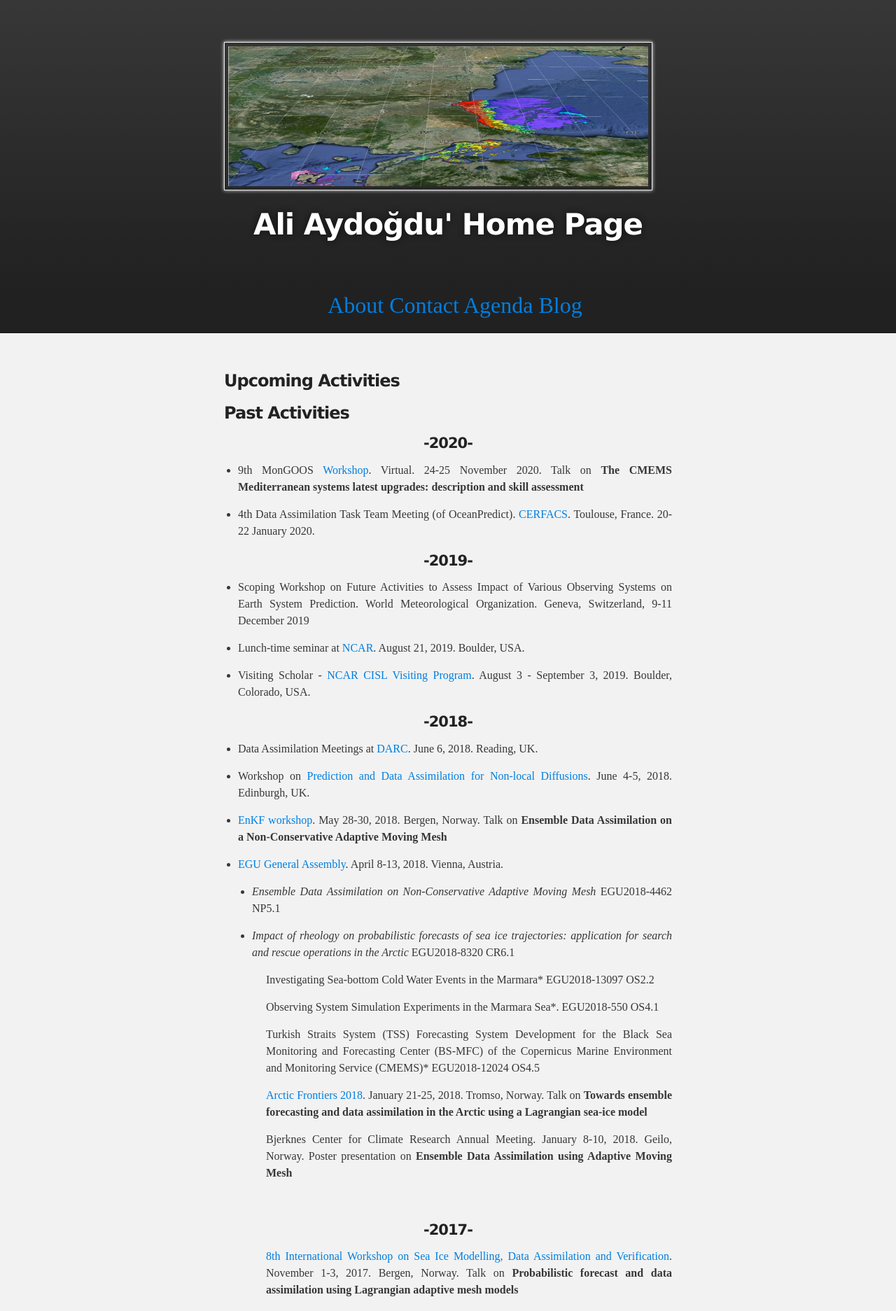
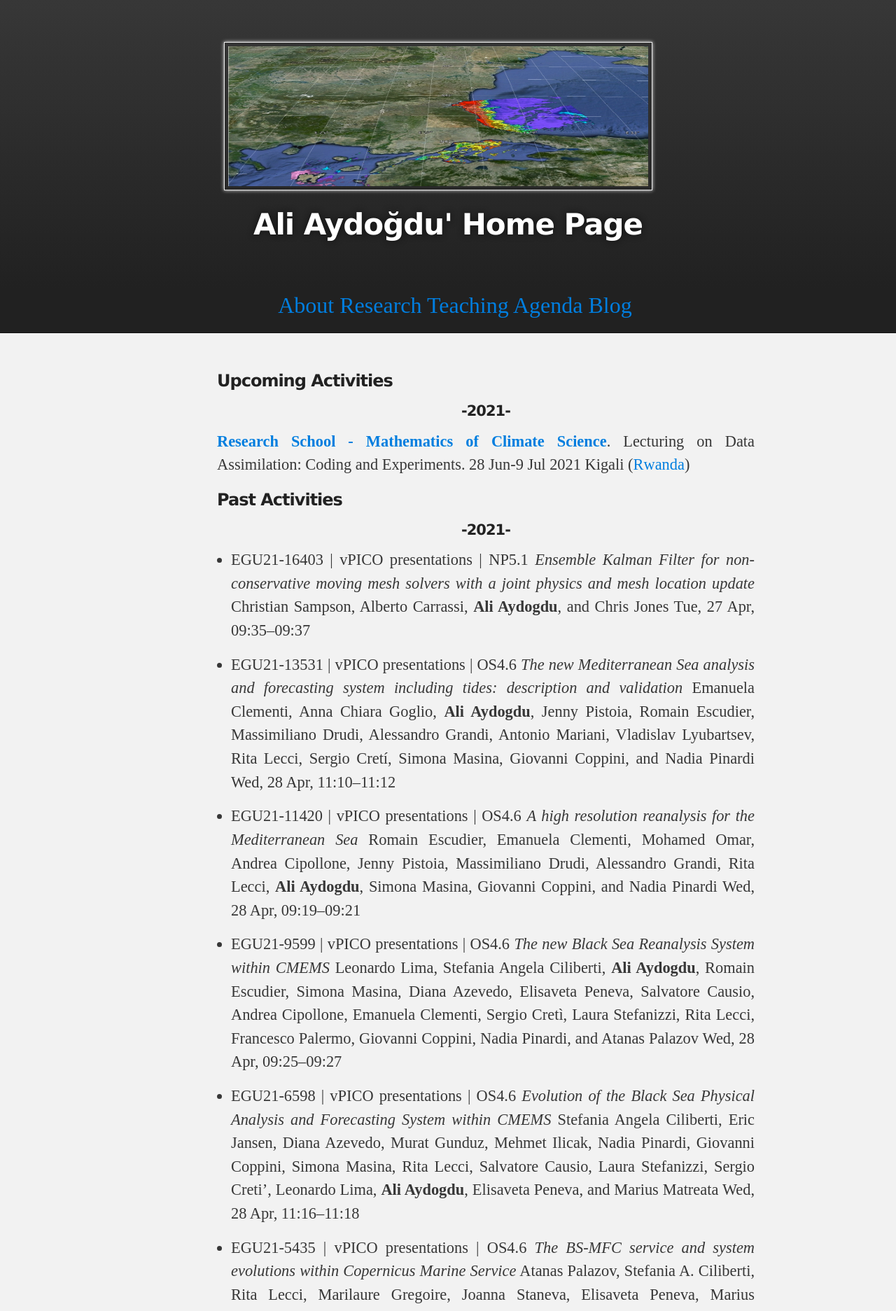
Before and after one commit to aydogduali/aydogduali.github.io, a Jekyll site: the page built from calendar/index.md, in a window 1280 px wide, cut to the strip 0-1873 px from the top of the page. Shown: the whole strip at 70% size. Built offline with Jekyll 4.4.1, drawn with Linux system fonts in a browser that asks for light colours; the repository's description, which GitHub fills in, is left out; our own code applies the rules of GitHub Pages for plain Markdown files; some of the changed text lies outside the part shown; grey boxes are pictures that could not be loaded.

Commit message:
Update the content Create new sections for research and teaching

```diff
--- a/_layouts/default.html
+++ b/_layouts/default.html
@@ -5,7 +5,7 @@
    div.main_page {
     background-color: black;
     color: black;
-    margin: 120px 140px 0 240px;
+    margin: 80px 120px 0 200px;
     padding: 20px;
     width: auto;
     height: 400px;
@@ -16,6 +16,9 @@
     text-align: center;
     }
    #main_content {
+    max-width: 60%;
+    margin: 0px 50px 50px 300px;
+    font-size: 1.4em;
     text-align: justify;
     }
    nav.main-nav {
@@ -57,7 +60,7 @@
      <div class="container">
         <nav class="main-nav">
             <ul>
-               <a href="/about">About</a> <a href="/contact">Contact</a> <a href="/calendar">Agenda</a> <a href="/blog_en">Blog</a>
+               <a href="/about">About</a> <a href="/research">Research</a> <a href="/teaching">Teaching</a> <a href="/calendar">Agenda</a> <a href="/blog_en">Blog</a>
             </ul>
         </nav>
       </div>
--- a/_layouts/mainpage.html
+++ b/_layouts/mainpage.html
@@ -20,7 +20,7 @@
     }
    nav.main-nav {
     text-align: center;
-    font-size: 1.5em;
+    font-size: 2.0em;
     }
 
   </style>
@@ -56,7 +56,7 @@
      <div class="container">
         <nav class="main-nav">
             <ul>
-               <a href="/about">About</a> <a href="/contact">Contact</a> <a href="/calendar">Agenda</a> <a href="/blog_en">Blog</a>
+               <a href="/about">About</a> <a href="/research">Research</a> <a href="/teaching">Teaching</a><a href="/calendar">Agenda</a> <a href="/blog_en">Blog</a>
             </ul>
         </nav>
       </div>
--- a/calendar/index.md
+++ b/calendar/index.md
@@ -4,8 +4,54 @@
 
 ###  Upcoming Activities
 
+#### -2021-
+[**Research School - Mathematics of Climate Science**](https://mathclim-rwanda.sciencesconf.org). Lecturing on Data Assimilation: Coding and Experiments. 28 Jun-9 Jul 2021 Kigali ([Rwanda](https://www.cimpa.info/en/node/6474))
+
+
 
 ###  Past Activities
+
+#### -2021-
+
+- EGU21-16403 | vPICO presentations | NP5.1
+*Ensemble Kalman Filter for non-conservative moving mesh solvers with a joint physics and mesh location update*
+Christian Sampson, Alberto Carrassi, __Ali Aydogdu__, and Chris Jones
+Tue, 27 Apr, 09:35–09:37
+
+- EGU21-13531 | vPICO presentations | OS4.6
+*The new Mediterranean Sea analysis and forecasting system including tides: description and validation*
+Emanuela Clementi, Anna Chiara Goglio, __Ali Aydogdu__, Jenny Pistoia, Romain Escudier, Massimiliano Drudi, Alessandro Grandi, Antonio Mariani, Vladislav Lyubartsev, Rita Lecci, Sergio Cretí, Simona Masina, Giovanni Coppini, and Nadia Pinardi
+Wed, 28 Apr, 11:10–11:12
+
+- EGU21-11420 | vPICO presentations | OS4.6
+*A high resolution reanalysis for the Mediterranean Sea*
+Romain Escudier, Emanuela Clementi, Mohamed Omar, Andrea Cipollone, Jenny Pistoia, Massimiliano Drudi, Alessandro Grandi, Rita Lecci, __Ali Aydogdu__, Simona Masina, Giovanni Coppini, and Nadia Pinardi
+Wed, 28 Apr, 09:19–09:21
+
+- EGU21-9599 | vPICO presentations | OS4.6
+*The new Black Sea Reanalysis System within CMEMS*
+Leonardo Lima, Stefania Angela Ciliberti, __Ali Aydogdu__, Romain Escudier, Simona Masina, Diana Azevedo, Elisaveta Peneva, Salvatore Causio, Andrea Cipollone, Emanuela Clementi, Sergio Cretì, Laura Stefanizzi, Rita Lecci, Francesco Palermo, Giovanni Coppini, Nadia Pinardi, and Atanas Palazov
+Wed, 28 Apr, 09:25–09:27
+
+- EGU21-6598 | vPICO presentations | OS4.6
+*Evolution of the Black Sea Physical Analysis and Forecasting System within CMEMS*
+Stefania Angela Ciliberti, Eric Jansen, Diana Azevedo, Murat Gunduz, Mehmet Ilicak, Nadia Pinardi, Giovanni Coppini, Simona Masina, Rita Lecci, Salvatore Causio, Laura Stefanizzi, Sergio Creti', Leonardo Lima, __Ali Aydogdu__, Elisaveta Peneva, and Marius Matreata
+Wed, 28 Apr, 11:16–11:18
+
+- EGU21-5435 | vPICO presentations | OS4.6
+*The BS-MFC service and system evolutions within Copernicus Marine Service*
+Atanas Palazov, Stefania A. Ciliberti, Rita Lecci, Marilaure Gregoire, Joanna Staneva, Elisaveta Peneva, Marius Matreata, Simona Masina, Giovanni Coppini, Nadia Pinardi, Sergio Creti', Luc Vandenbulcke, Arno Behrens, Francesco Palermo, Veselka Marinova, Eric Jansen, Leonardo Lima, __Ali Aydogdu__, Nadezcha Valcheva, and Paola Agostini
+Wed, 28 Apr, 11:14–11:16
+
+- EGU21-6057 | vPICO presentations | OS2.4
+*The use of CMEMS Black Sea Physical Reanalysis (1993-2019) to understand better the Black Sea variability*
+Elisaveta Peneva, Leonardo Lima, __Ali Aydogdu__, Simona Masina, Emil Stanev, Stefania Ciliberti, Diana Azevedo, Giovanni Coppini, Atanas Palazov, Veselka Marinova, and Nadezdha Valcheva
+Mon, 26 Apr, 09:15–09:17
+
+- EGU21-5141 | vPICO presentations | CR4.3/OS4.18
+*Probabilistic Forecasts of Sea Ice Trajectories in the Arctic: Impact of Uncertainties in Surface Wind and Ice Cohesion*
+Sukun Cheng, Ali Aydoğdu, Pierre Rampal, Alberto Carrassi, and Laurent Bertino
+Fri, 30 Apr, 13:44–13:46
 
 #### -2020-
 
@@ -38,17 +84,17 @@
 <div style="float: left; clear: left">
 <iframe src="https://widgets.figshare.com/articles/6133214/embed?show_title=0" width="60" height="60" frameborder="0"></iframe>
 </div>
-Investigating Sea-bottom Cold Water Events in the Marmara* EGU2018-13097 OS2.2
+*Investigating Sea-bottom Cold Water Events in the Marmara* EGU2018-13097 OS2.2
 
 <div style="float: left; clear: left">
 <iframe src="https://widgets.figshare.com/articles/6133175/embed?show_title=0" width="60" height="60" frameborder="0"></iframe>
 </div>
-Observing System Simulation Experiments in the Marmara Sea*. EGU2018-550 OS4.1
+*Observing System Simulation Experiments in the Marmara Sea*. EGU2018-550 OS4.1
 
 <div style="float: left; clear: left">
 <iframe src="https://widgets.figshare.com/articles/6133199/embed?show_title=0" width="60" height="60" frameborder="0"></iframe>
 </div>
-Turkish Straits System (TSS) Forecasting System Development for the Black Sea Monitoring and Forecasting Center (BS-MFC) of the Copernicus Marine Environment and Monitoring Service (CMEMS)* EGU2018-12024 OS4.5
+*Turkish Straits System (TSS) Forecasting System Development for the Black Sea Monitoring and Forecasting Center (BS-MFC) of the Copernicus Marine Environment and Monitoring Service (CMEMS)* EGU2018-12024 OS4.5
 
 <div style="float: left; clear: left">
 <iframe src="https://widgets.figshare.com/articles/5821668/embed?show_title=0" width="60" height="60" frameborder="0"></iframe>
```
Also changed, not shown: about/index.md (+3 -3 lines), contact/index.md (deleted, +0 -9 lines), research/index.md (added, +3 -0 lines), teaching/index.md (added, +3 -0 lines).
